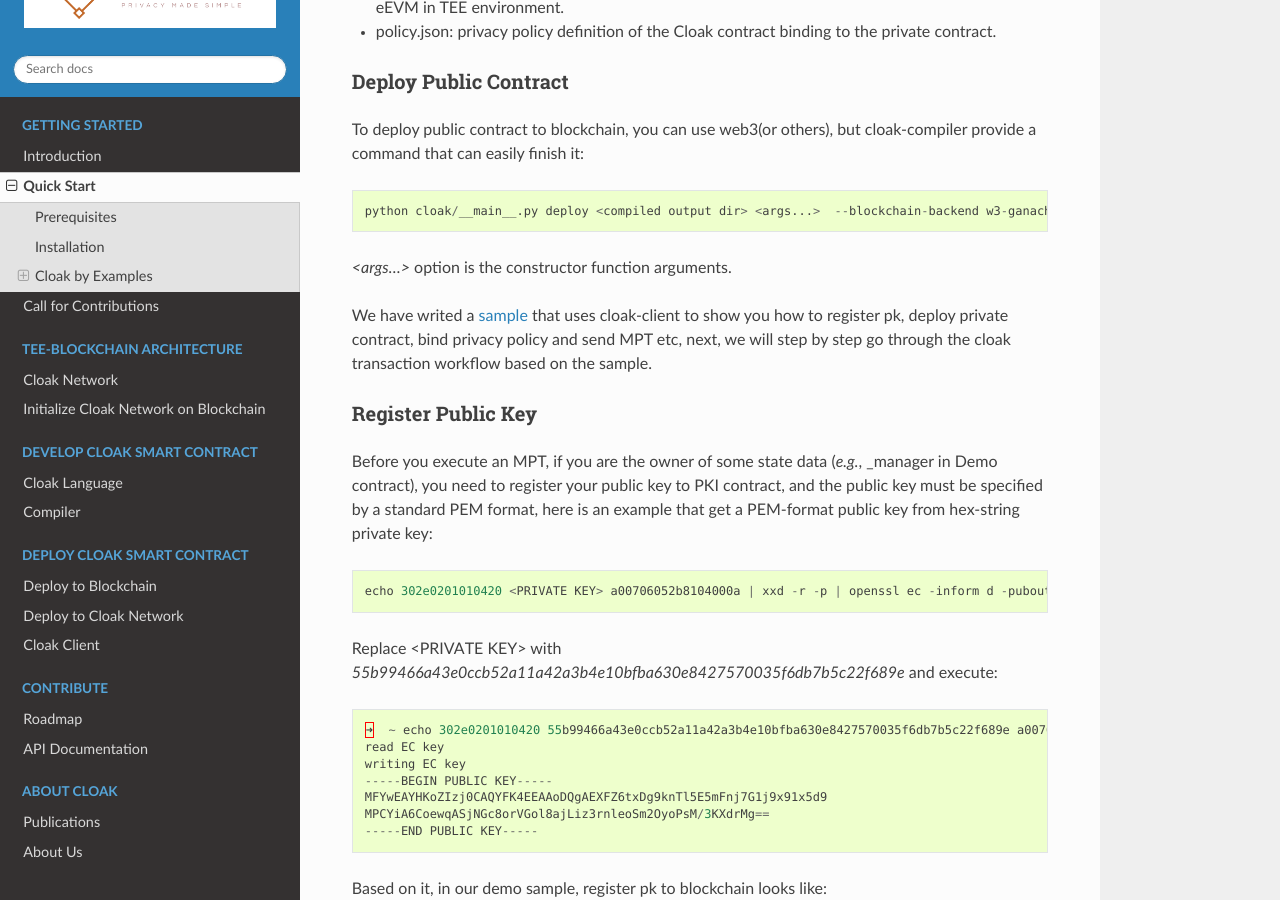
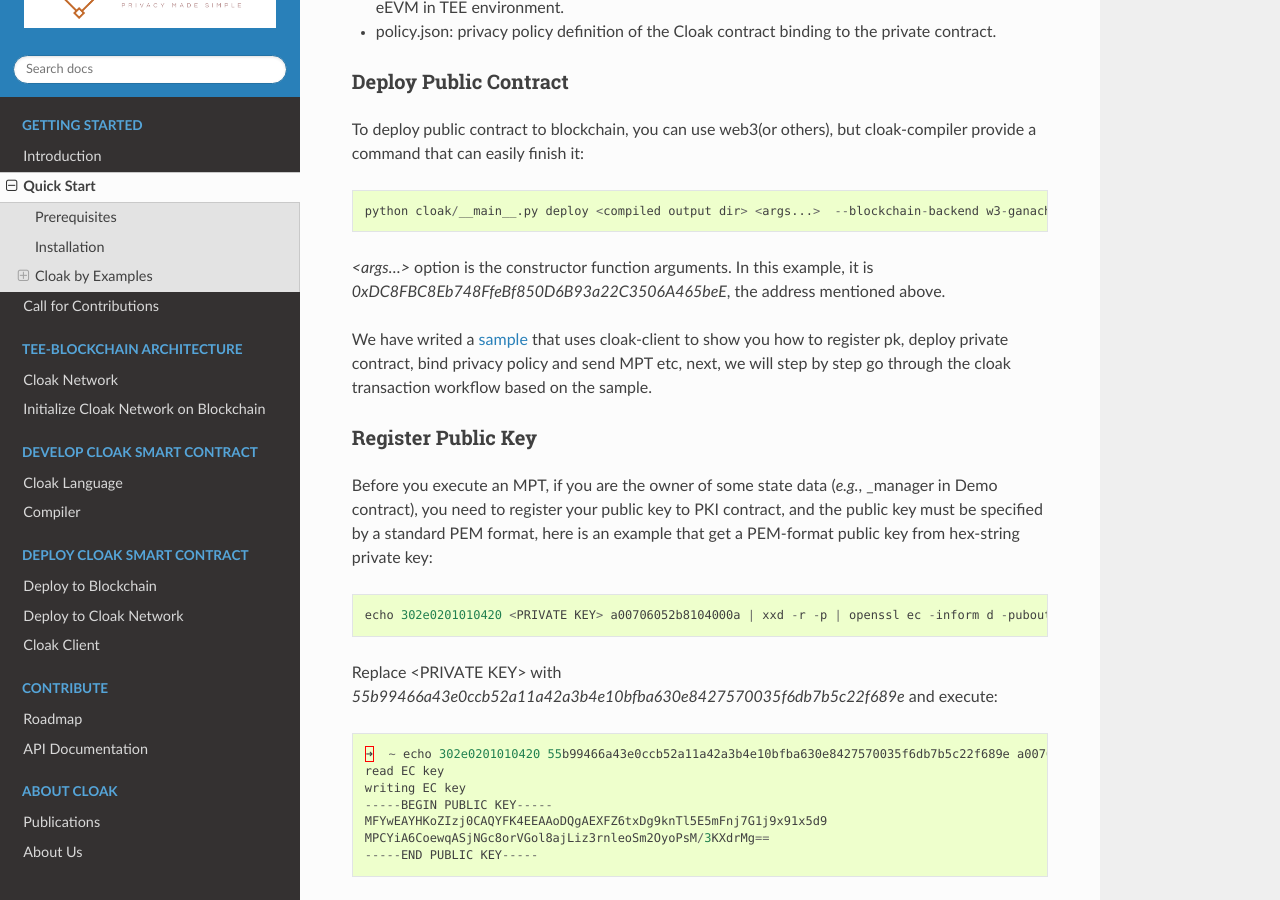
Before and after one commit to OxHainan/cloak-docs, a Sphinx documentation site: the page built from docs/source/started/quick-start.rst, in a window 1280 px wide and 900 px high, scrolled down 2091 px. Built offline with Sphinx 7.4.7 and the Read the Docs theme 2.0.0, drawn with Linux system fonts in a browser that asks for light colours.

Commit message:
Update quick-start.rst

```diff
--- a/docs/source/started/quick-start.rst
+++ b/docs/source/started/quick-start.rst
@@ -119,7 +119,7 @@ To deploy public contract to blockchain, you can use web3(or others), but cloak-
 
     python cloak/__main__.py deploy <compiled output dir> <args...>  --blockchain-backend w3-ganache --blockchain-node-uri http://127.0.0.1:8545 --blockchain-pki-address <PKI Address> --blockchain-service-address <cloak service address>
 
-`<args...>` option is the constructor function arguments.
+`<args...>` option is the constructor function arguments. In this example, it is *0xDC8FBC8Eb748FfeBf850D6B93a22C3506A465beE*, the address mentioned above.
 
 We have writed a `sample <https://github.com/OxHainan/cloak-client/tree/main/samples/demo>`__ that uses cloak-client to show you how to register pk, deploy private contract, bind privacy policy and send MPT etc,
 next, we will step by step go through the cloak transaction workflow based on the sample.
```
